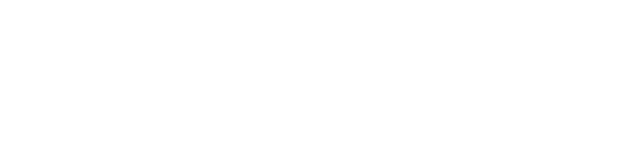
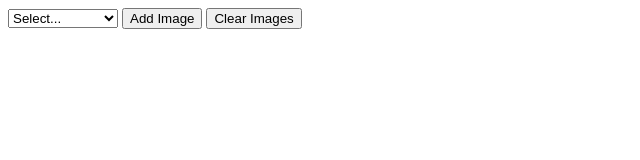
Before and after one commit to moalam7/Workbook_5, a plain HTML site: page exercises/dynamic_images/index.html in a window 1280 px wide. Shown: the whole page, without its empty margins (0-640 px from the left). Drawn offline with Linux system fonts and the light colour scheme.

Commit message:
dynamic_images_explanation

```diff
--- a/exercises/dynamic_images/index.html
+++ b/exercises/dynamic_images/index.html
@@ -3,7 +3,47 @@
   <head>
     <meta charset="UTF-8" />
     <meta name="viewport" content="width=device-width, initial-scale=1.0" />
-    <title>Document</title>
+    <title>Dynamic Images</title>
   </head>
-  <body></body>
+  <body>
+    <main>
+      <select name="" id="imageFileDropdown">
+        <option value="">Select...</option>
+      </select>
+
+      <button id="addImageButton">Add Image</button>
+      <button id="clearImagesButton">Clear Images</button>
+
+      <div id="imageContainerDiv"></div>
+    </main>
+    <script src="scripts/index.js"></script>
+  </body>
 </html>
+
+<!-- <!DOCTYPE html>: This declaration specifies the document type and version of HTML being used, which is HTML5 in this case.
+
+<html lang="en">: The <html> tag defines the root of an HTML document. The lang="en" attribute specifies that the document is written in English.
+
+<head>: This section contains meta-information about the HTML document, such as character encoding, viewport settings, and the document's title.
+
+<meta charset="UTF-8" />: This meta tag specifies the character encoding of the document as UTF-8, which supports a wide range of characters from different languages.
+
+<meta name="viewport" content="width=device-width, initial-scale=1.0" />: This meta tag sets the viewport properties for responsive web design. It ensures that the width of the viewport is set to the width of the device, and the initial zoom level is set to 1.0.
+
+<title>Dynamic Images</title>: This sets the title of the HTML document, which appears in the browser's title bar or tab.
+
+<body>: The <body> tag contains the visible content of the HTML document.
+
+<main>: This tag defines the main content area of the document.
+
+<select name="" id="imageFileDropdown">: This creates a dropdown (select) element with the id "imageFileDropdown". It allows users to select options from a list.
+
+<option value="">Select...</option>: This is an option within the dropdown with no value, providing a prompt for users to select an option.
+
+<button id="addImageButton">Add Image</button>: This creates a button element with the id "addImageButton", which users can click to add an image.
+
+<button id="clearImagesButton">Clear Images</button>: This creates another button element with the id "clearImagesButton", allowing users to clear all images.
+
+<div id="imageContainerDiv"></div>: This empty <div> element with the id "imageContainerDiv" will serve as a container for dynamically added images.
+
+<script src="scripts/index.js"></script>: This line imports an external JavaScript file named "index.js" from a "scripts" folder. This JavaScript file likely contains the functionality to add and clear images dynamically based on user actions. We'll delve into this JavaScript file next. -->
--- a/exercises/dynamic_images/scripts/index.js
+++ b/exercises/dynamic_images/scripts/index.js
@@ -56,11 +56,58 @@ let imageFiles = [
 ];
 
 
-window.onload = function(){
-  //get all html elements into variables
+window.onload = function () {
+  // HTML element variables
+  const imageFileDropdown = document.querySelector("#imageFileDropdown");
+  const addImageButton = document.querySelector("#addImageButton");
+  const clearImagesButton = document.querySelector("#clearImagesButton");
+  const imageContainerDiv = document.querySelector("#imageContainerDiv");
 
-  //define  your functions
+  // Function to load the image file dropdown
+  function loadImageFileDropdown() {
+    for (const imageFile of imageFiles) {
+      let option = document.createElement("option");
+      option.value = imageFile.id;
+      option.innerText = imageFile.description;
+      imageFileDropdown.appendChild(option);
+    }
+  }
+
+  // Function to add an image
+  function addImage() {
+    const id = imageFileDropdown.value;
+    const imageFile = imageFiles.find((imageFile) => imageFile.id == id);
+
+    let image = document.createElement("img");
+    image.src = imageFile.path;
+    image.alt = imageFile.description;
+    imageContainerDiv.appendChild(image);
+  }
+
+  // Function to clear images
+  function clearImages() {
+    imageContainerDiv.innerHTML = "";
+  }
+
+  // Event handling
+  addImageButton.onclick = addImage;
+  clearImagesButton.onclick = clearImages;
+
+  // Initial loading
+  loadImageFileDropdown();
+};
 
 
-  //associate your functions with html element events
-}
+// window.onload = function () { ... }: This code sets up an anonymous function to run when the HTML page is fully loaded. This ensures that all DOM elements are available for manipulation before JavaScript code executes.
+
+// HTML element variables: These lines use document.querySelector() to select specific HTML elements by their IDs and store them in variables. These variables will be used to reference these elements later in the code.
+
+// loadImageFileDropdown() function: This function dynamically populates the dropdown (<select>) element with options based on the imageFiles array. It creates an <option> element for each image file object in the array and appends it to the dropdown.
+
+// addImage() function: This function is called when the "Add Image" button is clicked. It retrieves the selected image file from the dropdown, creates an <img> element with the corresponding src (image path) and alt (image description), and appends it to the imageContainerDiv.
+
+// clearImages() function: This function is called when the "Clear Images" button is clicked. It removes all child elements (images) from the imageContainerDiv by setting its innerHTML to an empty string.
+
+// Event handling: These lines assign event handlers to the "Add Image" and "Clear Images" buttons, specifying which functions should be called when these buttons are clicked.
+
+// Initial loading: Finally, loadImageFileDropdown() is called once when the page initially loads to populate the dropdown with image options.
```
